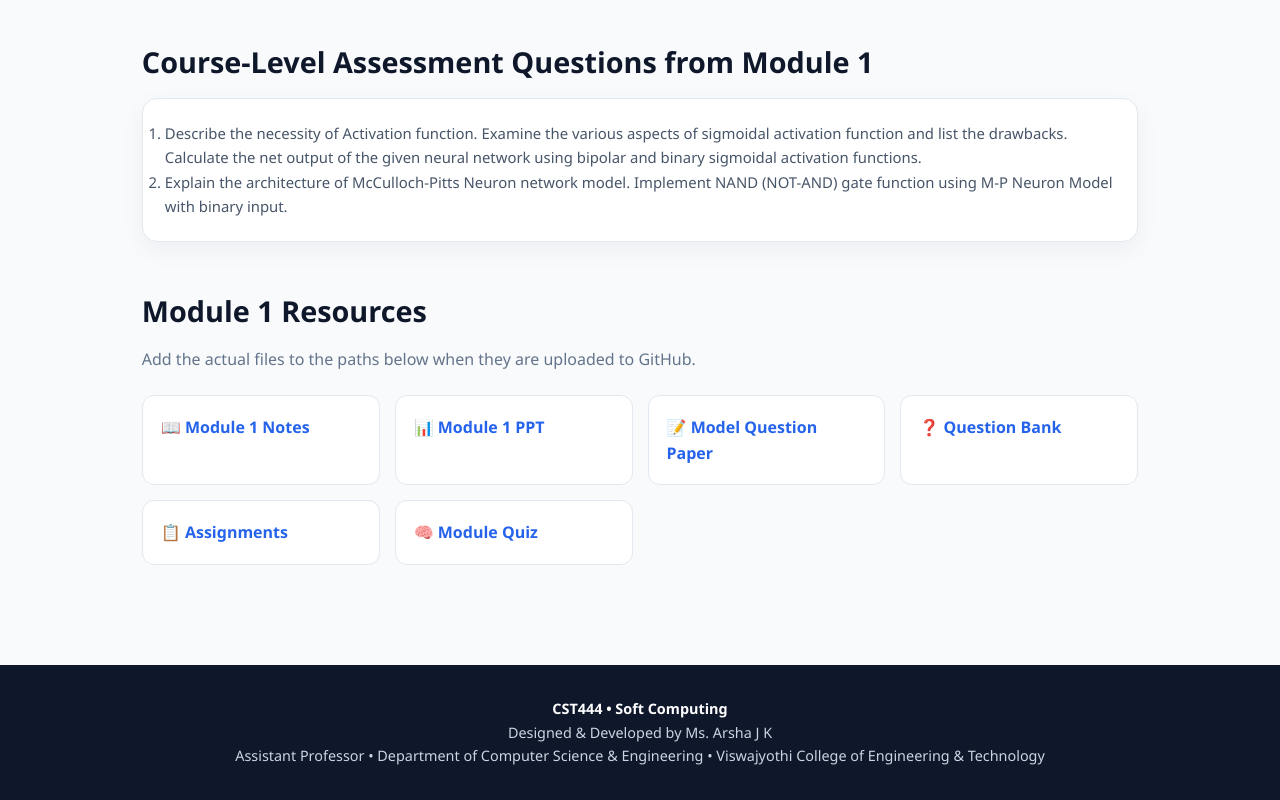
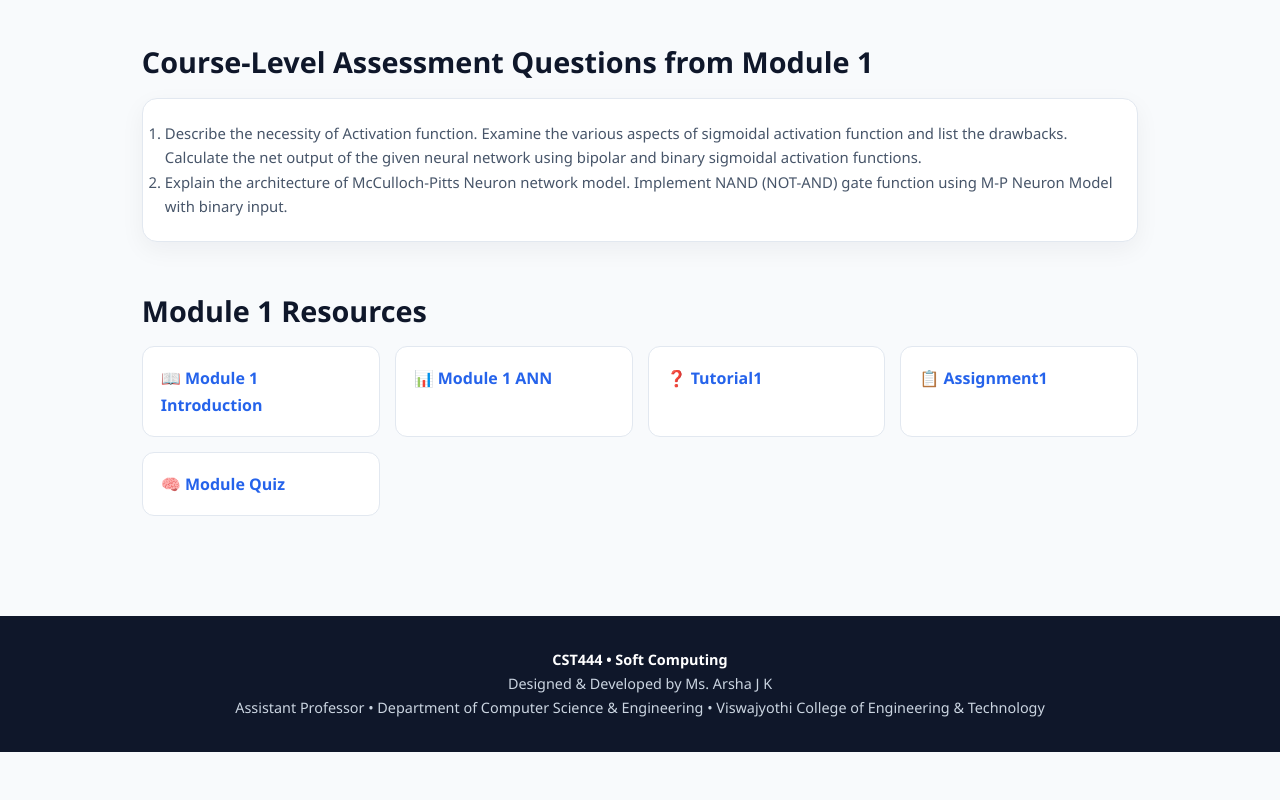
Before and after one commit to ArshaHarikrishnan/SOFT-COMPUTING, a plain HTML site: page modules/module1.html in a window 1280 px wide. Shown: the part 2508-3308 px from the top of the page. After the commit the page ends 3260 px from the top, so only its background shows below. Drawn offline with Linux system fonts and the light colour scheme.

Commit message:
Update module1.html

```diff
--- a/modules/module1.html
+++ b/modules/module1.html
@@ -160,15 +160,14 @@ footer strong{color:#fff}
 
 <section class="section" id="resources">
   <h2>Module 1 Resources</h2>
-  <p class="lead">Add the actual files to the paths below when they are uploaded to GitHub.</p>
+
 
   <div class="resource">
-    <a href="../assets/pdfs/M1_Soft_Computing_Notes.pdf" target="_blank">📖 Module 1 Notes</a>
-    <a href="../assets/pdfs/M1_Soft_Computing_PPT.pdf" target="_blank">📊 Module 1 PPT</a>
-    <a href="../assets/pdfs/CST444_Model_Question_Paper.pdf" target="_blank">📝 Model Question Paper</a>
-    <a href="../question-bank.html">❓ Question Bank</a>
-    <a href="../assignments.html">📋 Assignments</a>
-    <a href="../quizzes.html">🧠 Module Quiz</a>
+    <a href="../assets/Module 1 Part A.pdf" target="_blank">📖 Module 1 Introduction</a>
+    <a href="../assets/pdfs/Module 1 Part B.pdf" target="_blank">📊 Module 1 ANN</a>
+    <a href="../tutorial.html">❓ Tutorial1</a>
+    <a href="../assignments.html">📋 Assignment1</a>
+    <a href="../M1quiz.html">🧠 Module Quiz</a>
   </div>
 </section>
 
```
